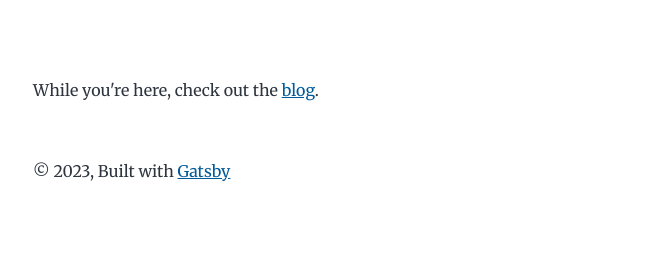
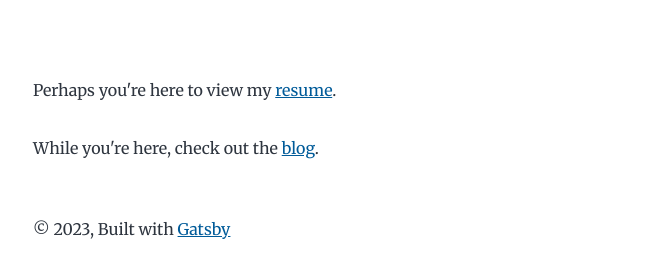
Before and after one commit to rarredon/gatsby-blog, a Gatsby site: page / in a window 1280 px wide. Shown: the part 263-540 px from the top of the page, without its empty margins (291-942 px from the left). Built offline with nearby package versions, Linux system fonts and the light colour scheme; Gatsby itself is replaced by a stand-in of ours.

Commit message:
Add resume

```diff
--- a/src/pages/index.js
+++ b/src/pages/index.js
@@ -13,6 +13,9 @@ const HomeIndex = ({ data, location }) => {
       <Seo title="Home" />
       <h1>Hello Internet</h1>
       <Bio />
+      <div>
+	<p>Perhaps you're here to view my <a href="../../static/resume.pdf">resume</a>.</p>
+      </div>
       <div>
         <p>While you're here, check out the <a href="blog/">blog</a>.</p>
       </div>
```
Also changed, not shown: 1 other file.
